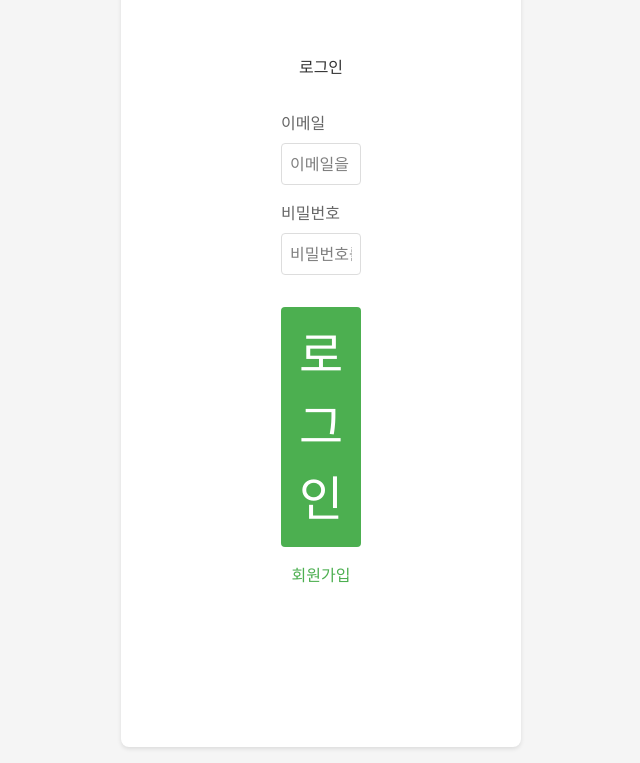
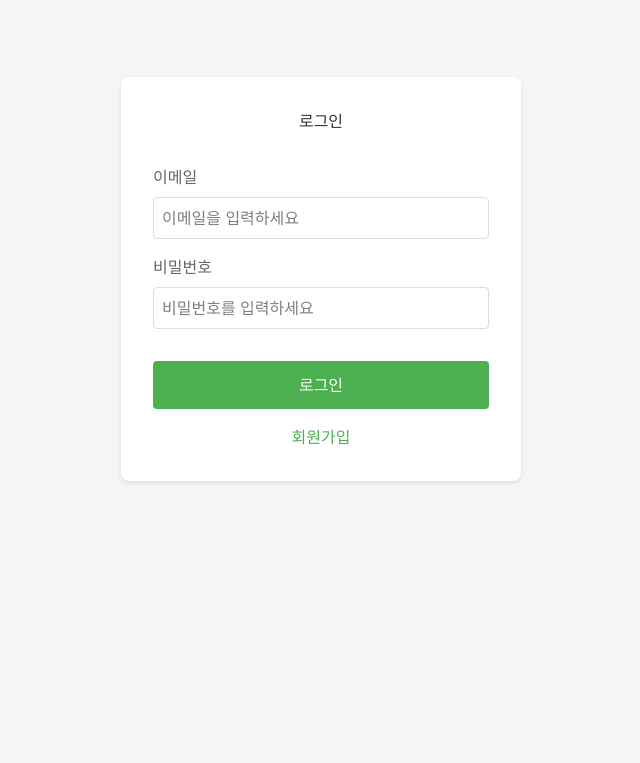
Before and after one commit to suMin77123/frontend-e2e-demo, a SvelteKit app: page /login in a window 1280 px wide. Shown: the part 121-884 px from the top of the page, without its empty margins (319-959 px from the left). After the commit the page ends 800 px from the top, so only its background shows below. Built offline with nearby package versions, Linux system fonts and the light colour scheme.

Commit message:
style: 정상적인 스타일 적용

```diff
--- a/src/routes/login/+page.svelte
+++ b/src/routes/login/+page.svelte
@@ -68,7 +68,7 @@
 
     .auth-form {
         background: white;
-        padding: 10rem;
+        padding: 2rem;
         border-radius: 8px;
         box-shadow: 0 2px 4px rgba(0, 0, 0, 0.1);
         width: 100%;
@@ -102,7 +102,7 @@
     button {
         width: 100%;
         padding: 0.75rem;
-        font-size: 3rem;
+        font-size: 1rem;
         color: white;
         background-color: #4CAF50;
         border: none;
```
